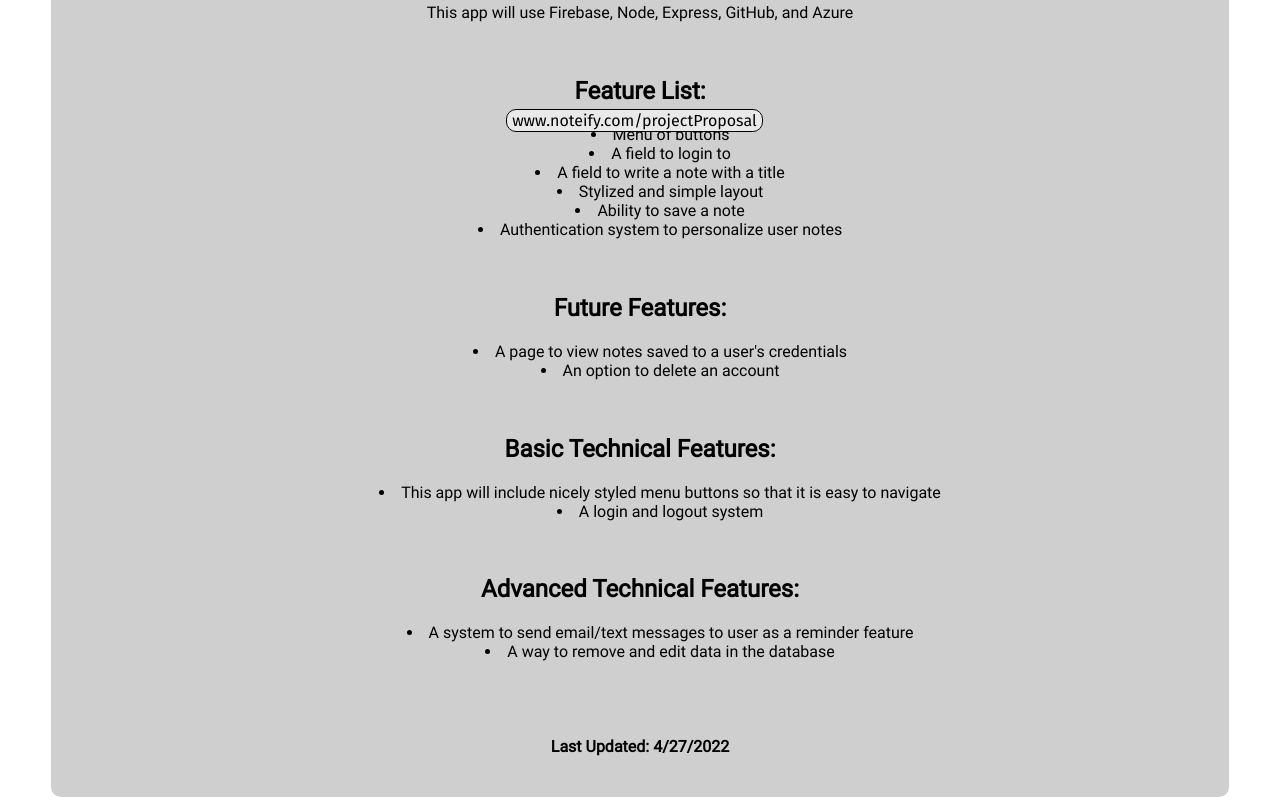
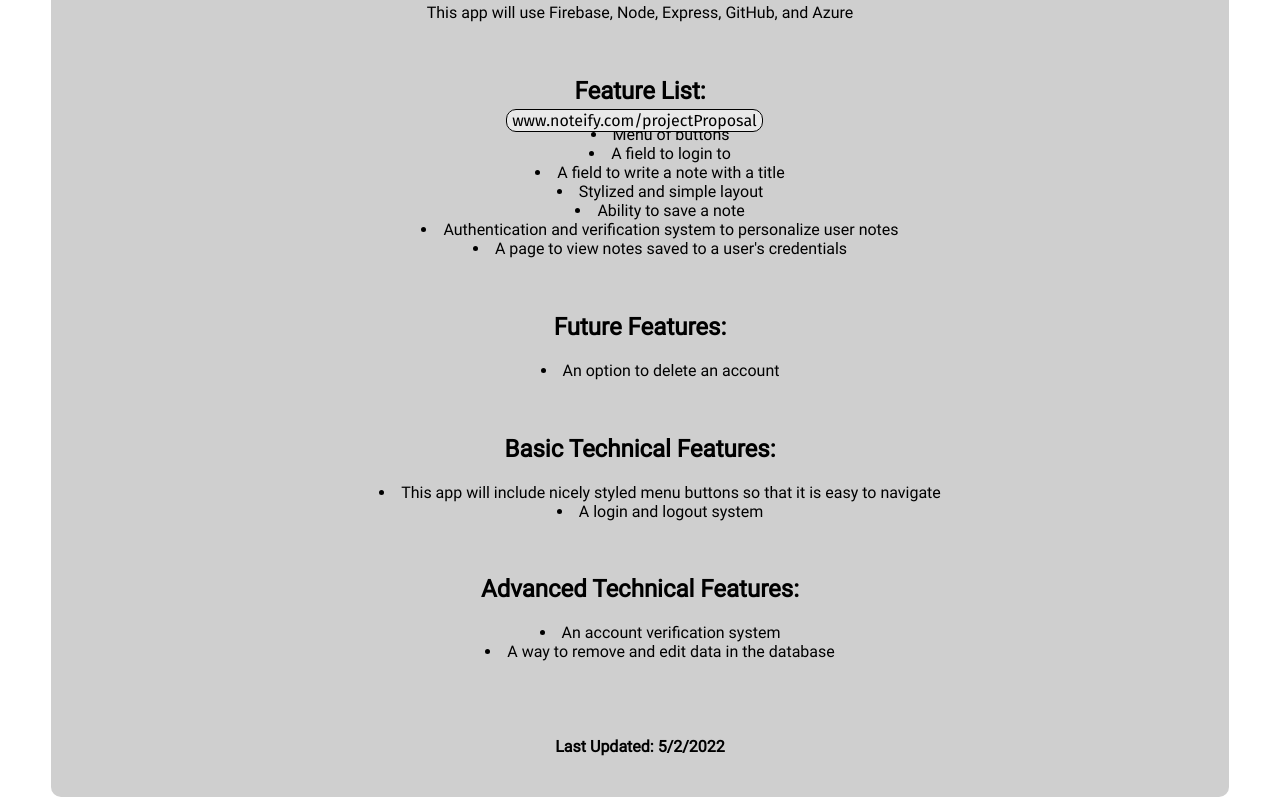
Before and after one commit to MatthewSenese/Noteify, a website: page static/projectProposal/index.html in a window 1280 px wide. Shown: the part 654-1459 px from the top of the page. Drawn offline with Linux system fonts and the light colour scheme; no server answers; a web font is replaced by a local one.

Commit message:
Updated project proposal

```diff
--- a/static/projectProposal/index.html
+++ b/static/projectProposal/index.html
@@ -83,13 +83,13 @@
         <li>A field to write a note with a title</li>
         <li>Stylized and simple layout</li>
         <li>Ability to save a note</li>
-        <li>Authentication system to personalize user notes</li>
+        <li>Authentication and verification system to personalize user notes</li>
+        <li>A page to view notes saved to a user's credentials</li>
     </ul>
     <br>
 
     <h2>Future Features: </h2>
     <ul>
-        <li>A page to view notes saved to a user's credentials</li>
         <li>An option to delete an account</li>
     </ul>
     <br>
@@ -103,13 +103,13 @@
 
     <h2>Advanced Technical Features: </h2>
     <ul>
-        <li>A system to send email/text messages to user as a reminder feature</li>
+        <li>An account verification system</li>
         <li>A way to remove and edit data in the database</li>
     </ul>
     <br>
     <br>
 
-    <h4>Last Updated: 4/27/2022</h4>
+    <h4>Last Updated: 5/2/2022</h4>
 </body>
 
 <div style = "position: relative; text-align: center">
```
